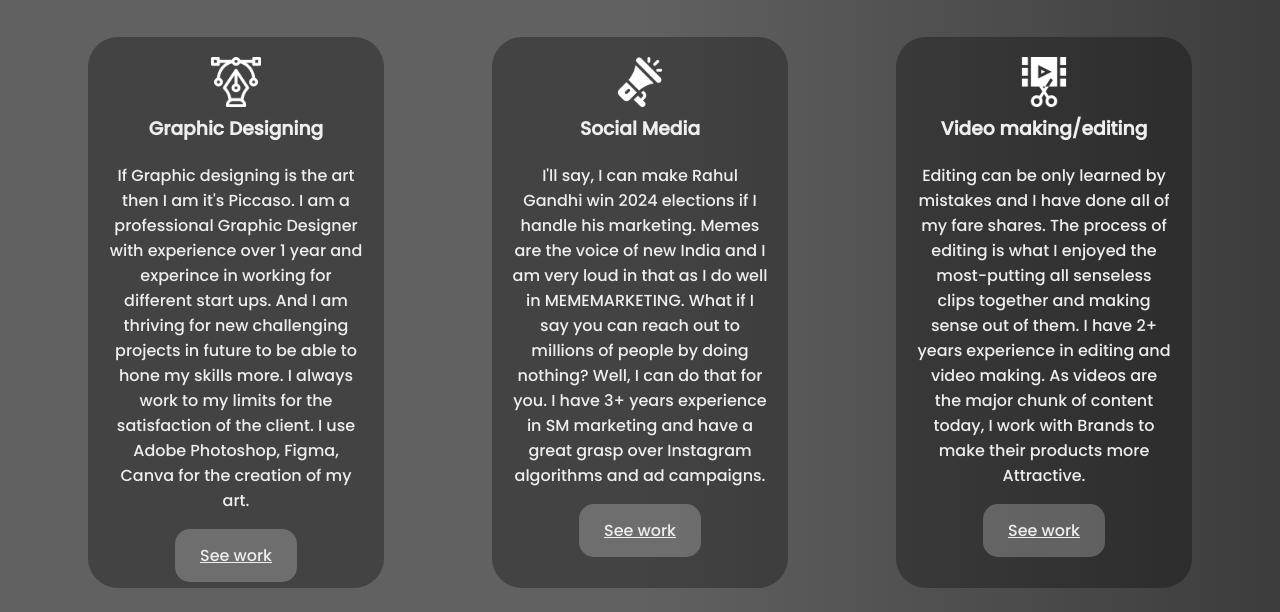
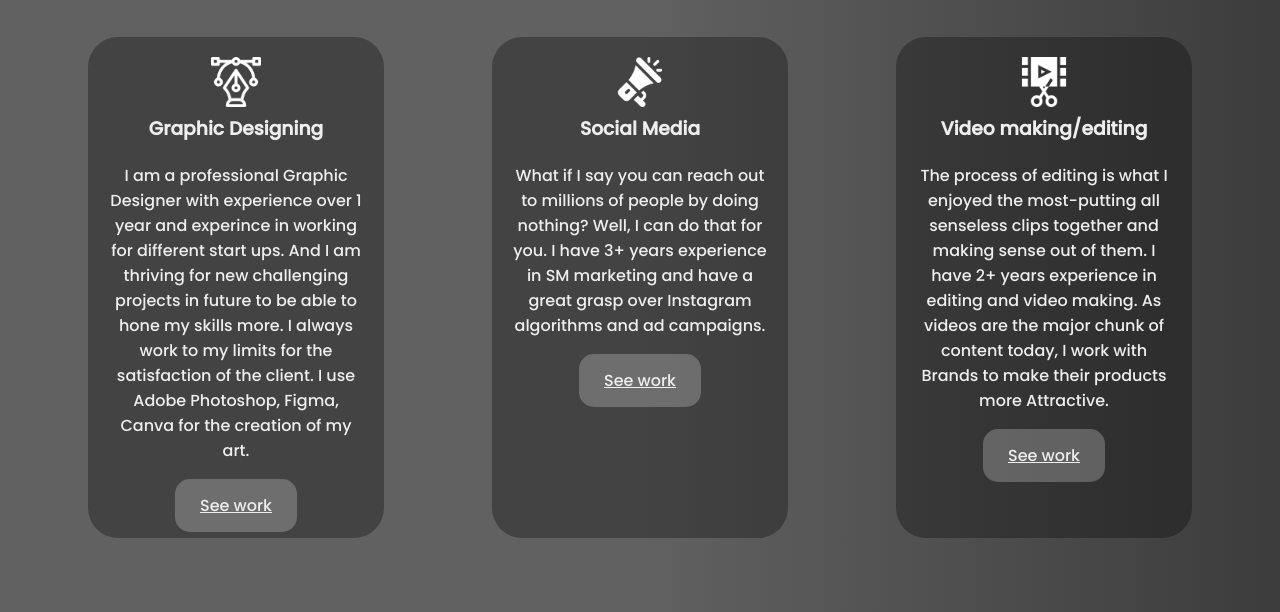
Before and after one commit to Yashsoni2808/portfolio, a plain HTML site: page index.html in a window 1280 px wide. Shown: the part 188-800 px from the top of the page. Drawn offline with Linux system fonts and the light colour scheme.

Commit message:
something

```diff
--- a/css code.css
+++ b/css code.css
@@ -90,7 +90,7 @@
     flex-direction: column;
   }
 }
-@media (max-width:880px) {
+@media (max-width: 880px) {
   .content {
     width: 80%;
   }
@@ -99,5 +99,4 @@
     transform: none;
   }
 
-
 }
--- a/index.html
+++ b/index.html
@@ -30,7 +30,7 @@
               <img src="icons/icons/graphic.png" class="icons" />
               <h3>Graphic Designing</h3>
               <p>
-                If Graphic designing is the art then I am it's Piccaso. I am a professional Graphic Designer with experience over 1 year and experince in working for different start ups. And I am thriving for new challenging projects in future to be able to hone my skills more. I always work to my limits for the satisfaction of the client. I use Adobe Photoshop, Figma, Canva for the creation of my art.
+                I am a professional Graphic Designer with experience over 1 year and experince in working for different start ups. And I am thriving for new challenging projects in future to be able to hone my skills more. I always work to my limits for the satisfaction of the client. I use Adobe Photoshop, Figma, Canva for the creation of my art.
               </p>
               <a target="blank" href="https://drive.google.com/drive/folders/1-_-PhQoVfArlLxfIHj3qqxzTxeRDt7Kn?usp=sharing">See work</a>
             </div>
@@ -40,7 +40,7 @@
               <img src="icons/icons/socialmedia.png" class="icons" />
               <h3>Social Media</h3>
               <p>
-                I'll say, I can make Rahul Gandhi win 2024 elections if I handle his marketing. Memes are the voice of new India and I am very loud in that as I do well in MEMEMARKETING. What if I say you can reach out to millions of people by doing nothing? Well, I can do that for you. I have 3+ years experience in SM marketing and have a great grasp over Instagram algorithms and ad campaigns.
+               What if I say you can reach out to millions of people by doing nothing? Well, I can do that for you. I have 3+ years experience in SM marketing and have a great grasp over Instagram algorithms and ad campaigns.
               </p>
               <a target="blank" href="https://drive.google.com/drive/folders/16TiL4MMeFoGa3ljAsH717Rcw-q43Ui6t?usp=sharing">See work</a>
             </div>
@@ -50,7 +50,7 @@
               <img src="icons/icons/video.png" class="icons" />
               <h3>Video making/editing</h3>
               <p>
-               Editing can be only learned by mistakes and I have done all of my fare shares. The process of editing is what I enjoyed the most-putting all senseless clips together and making sense out of them. I have 2+ years experience in editing and video making. As videos are the major chunk of content today, I work with Brands to make their products more Attractive.
+               The process of editing is what I enjoyed the most-putting all senseless clips together and making sense out of them. I have 2+ years experience in editing and video making. As videos are the major chunk of content today, I work with Brands to make their products more Attractive.
               </p>
 
               <a target="blank" href="https://drive.google.com/drive/folders/1DWv-8hrL722g6kevfQhpVZdRy4hUojOQ?usp=sharing">See work</a>
```
